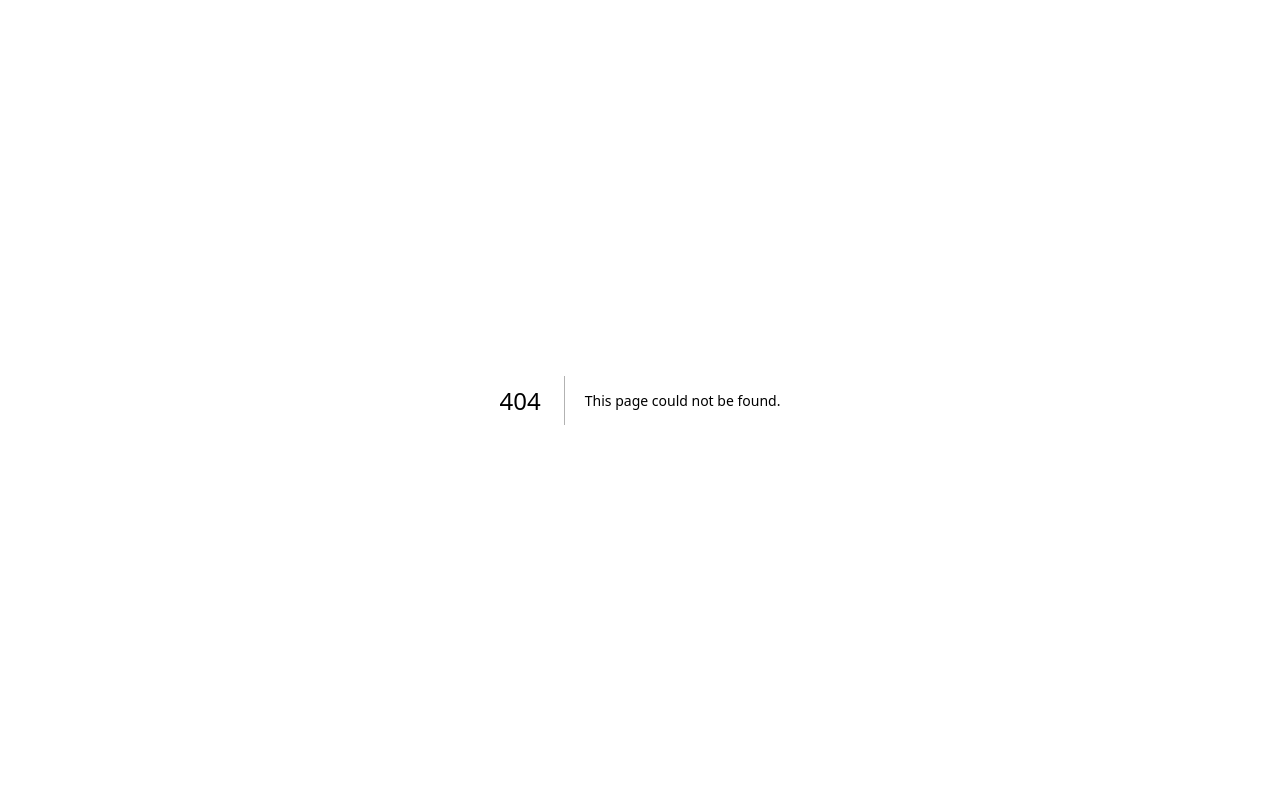
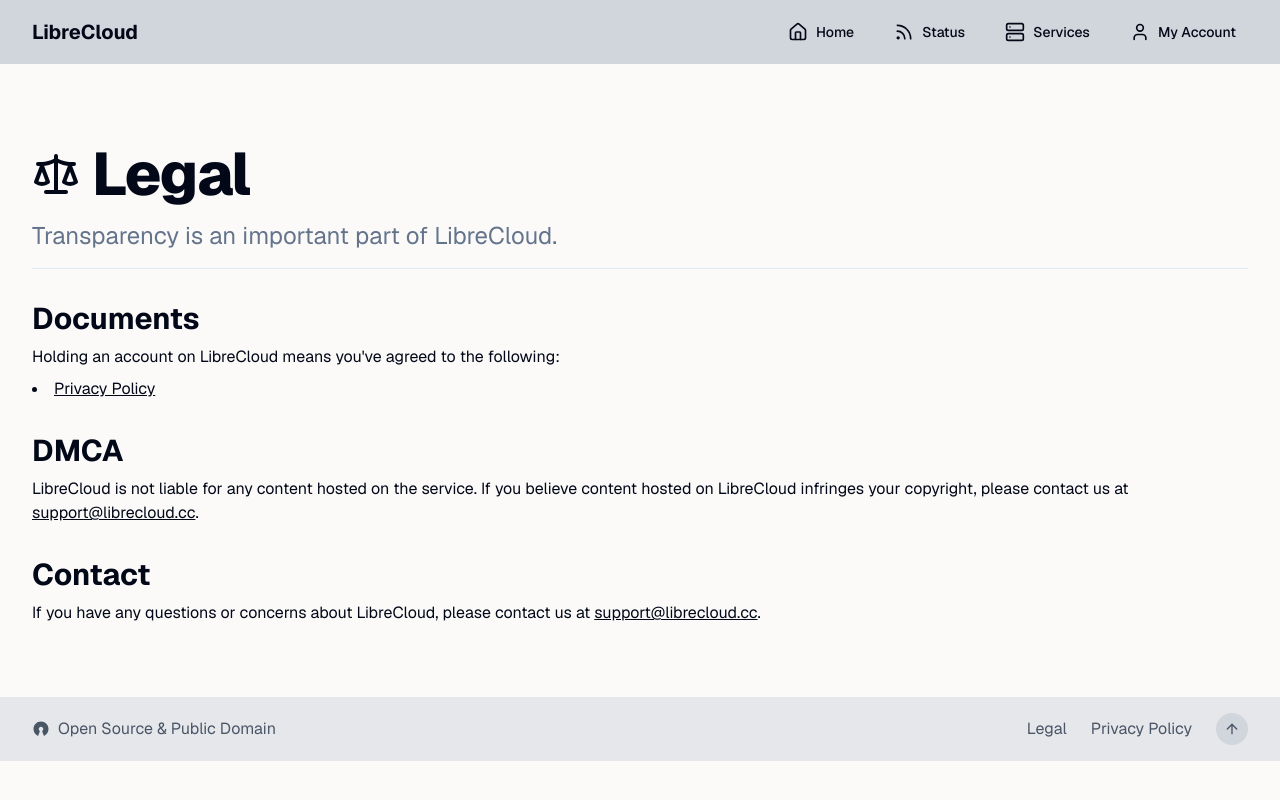
Before and after one commit to ihatenodejs/librecloud-web, a Next.js app: page /legal in a window 1280 px wide. Before the commit this address had no page. Built offline with nearby package versions, Linux system fonts and the light colour scheme.

Commit message:
feat: add legal page for better organization (move privacy policy into dir)

```diff
--- a/app/account/login/page.tsx
+++ b/app/account/login/page.tsx
@@ -69,7 +69,7 @@
           </form>
         </CardContent>
         <CardFooter className="justify-center">
-          <p className="text-sm text-muted-foreground -mt-3">By continuing, you agree to our <Link href="/privacy" className="underline">Privacy Policy</Link>.</p>
+          <p className="text-sm text-muted-foreground -mt-3">By continuing, you agree to our <Link href="/legal/privacy" className="underline">Privacy Policy</Link>.</p>
         </CardFooter>
       </Card>
     </div>
--- /dev/null
+++ b/app/legal/page.tsx
@@ -0,0 +1,53 @@
+import Navbar from "@/components/pages/main/Navbar"
+import Footer from "@/components/pages/main/Footer"
+import { Scale } from "lucide-react"
+import { Separator } from "@/components/ui/separator"
+import Link from "next/link"
+
+export default function Legal() {
+  return (
+    <div className="min-h-screen dark:bg-linear-to-b dark:from-gray-950 dark:to-gray-900">
+      <Navbar />
+      <main>
+        <div className="pt-4 lg:pt-20 pb-10">
+          <div className="max-w-7xl mx-auto px-4 sm:px-6 lg:px-8">
+            <div className="flex items-center gap-3">
+              <Scale className="w-8 h-8 sm:w-10 sm:h-10 md:w-12 md:h-12 flex-shrink-0" />
+              <h1 className="text-4xl tracking-tight font-extrabold sm:text-5xl md:text-6xl">
+                Legal
+              </h1>
+            </div>
+            <h3 className="text-2xl text-muted-foreground my-4">
+              Transparency is an important part of LibreCloud.
+            </h3>
+            <Separator className="my-4" />
+            <div className="my-8">
+              <h2 className="text-3xl font-bold">Documents</h2>
+              <p className="my-2">
+                Holding an account on LibreCloud means you&apos;ve agreed to the following:
+              </p>
+              <ul className="list-disc list-inside">
+                <li className="mb-1">
+                  <Link href="/legal/privacy" className="underline">Privacy Policy</Link>
+                </li>
+              </ul>
+            </div>
+            <div className="my-8">
+              <h2 className="text-3xl font-bold">DMCA</h2>
+              <p className="my-2">
+                LibreCloud is not liable for any content hosted on the service. If you believe content hosted on LibreCloud infringes your copyright, please contact us at <Link href="mailto:support@librecloud.cc" className="underline">support@librecloud.cc</Link>.
+              </p>
+            </div>
+            <div className="my-8">
+              <h2 className="text-3xl font-bold">Contact</h2>
+              <p className="my-2">
+                If you have any questions or concerns about LibreCloud, please contact us at <Link href="mailto:support@librecloud.cc" className="underline">support@librecloud.cc</Link>.
+              </p>
+            </div>
+          </div>
+        </div>
+      </main>
+      <Footer />
+    </div>
+  )
+}
--- a/app/privacy/page.tsx
+++ b/app/legal/privacy/page.tsx
@@ -9,7 +9,7 @@
     <div className="min-h-screen dark:bg-linear-to-b dark:from-gray-950 dark:to-gray-900">
       <Navbar />
       <main>
-        <div className="pt-20 pb-10">
+        <div className="pt-4 lg:pt-20 pb-10">
           <div className="max-w-7xl mx-auto px-4 sm:px-6 lg:px-8">
             <div className="flex items-center gap-3">
               {/* there may be a better way to size this dynamically */}
--- a/components/pages/main/Footer.tsx
+++ b/components/pages/main/Footer.tsx
@@ -28,7 +28,13 @@
           </div>
           <div className="flex items-center justify-center space-x-6">
             <Link
-              href="/privacy"
+              href="/legal"
+              className="text-gray-600 dark:text-gray-400 hover:text-gray-900 dark:hover:text-gray-100 transition-colors"
+            >
+              Legal
+            </Link>
+            <Link
+              href="/legal/privacy"
               className="text-gray-600 dark:text-gray-400 hover:text-gray-900 dark:hover:text-gray-100 transition-colors"
             >
               Privacy Policy
```
